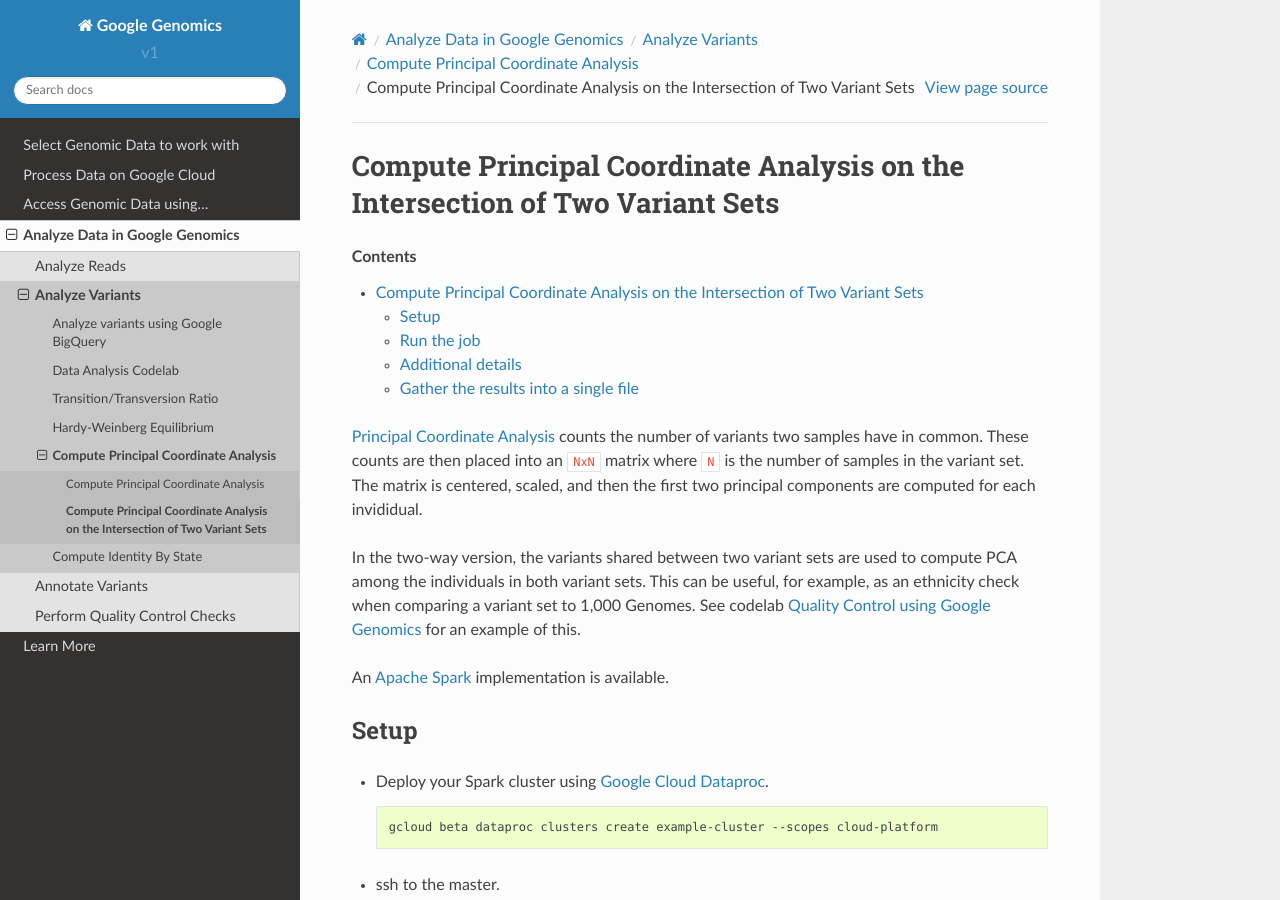
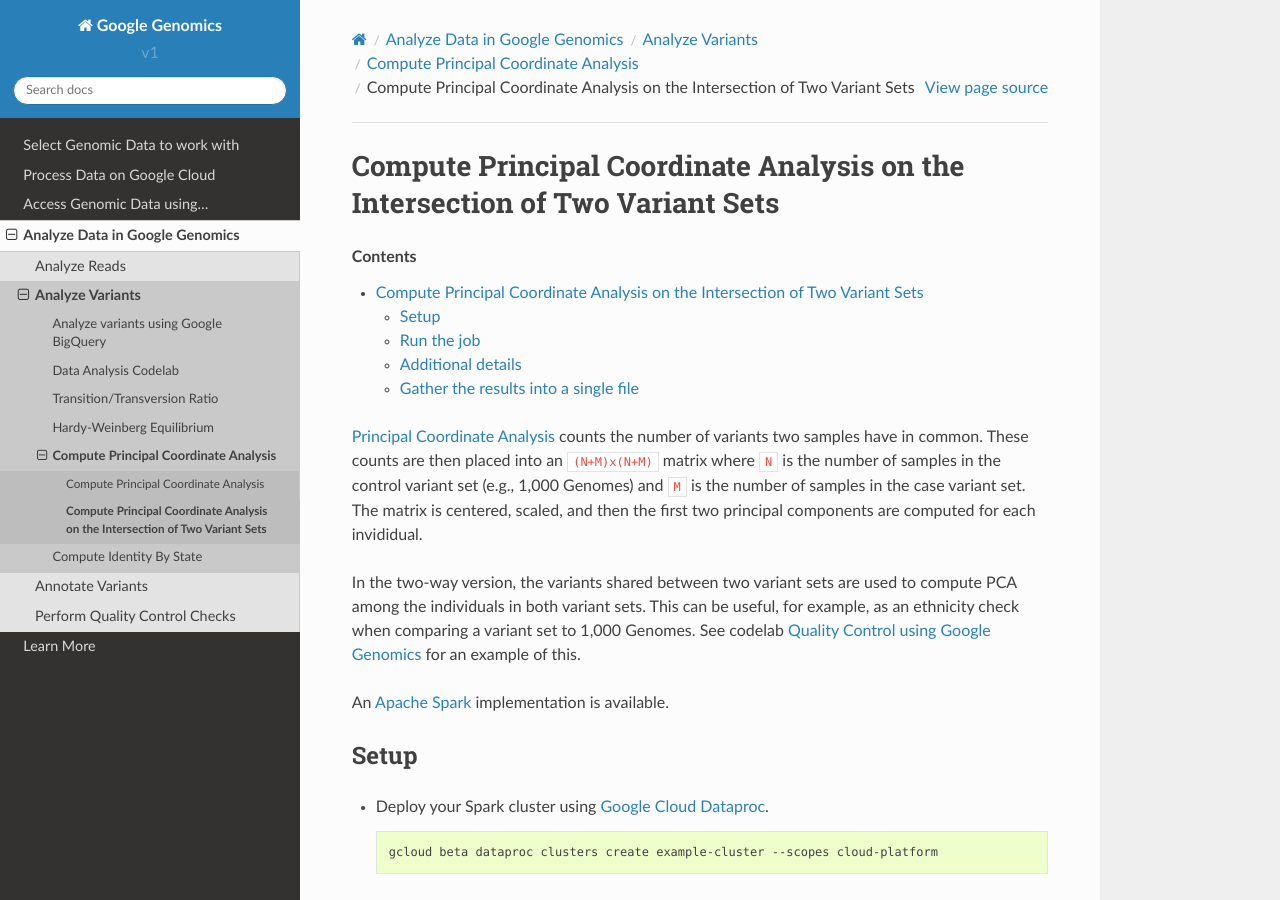
Before and after one commit to googlegenomics/readthedocs, a Sphinx documentation site: the page built from docs/source/use_cases/compute_principal_coordinate_analysis/2-way-pca.rst, in a window 1280 px wide and 900 px high. Built offline with Sphinx 7.4.7 and the Read the Docs theme 2.0.0, drawn with Linux system fonts in a browser that asks for light colours; some of the changed text lies outside the part shown.

Commit message:
Add parameters for large samples runs of 2-way pca.

```diff
--- a/docs/source/use_cases/compute_principal_coordinate_analysis/2-way-pca.rst
+++ b/docs/source/use_cases/compute_principal_coordinate_analysis/2-way-pca.rst
@@ -22,10 +22,7 @@
 
 .. contents::
 
-`Principal Coordinate Analysis <http://occamstypewriter.org/boboh/2012/01/17/pca_and_pcoa_explained/>`_
-counts the number of variants two samples have in common.  These counts are then placed into an
-``NxN`` matrix where ``N`` is the number of samples in the variant set.  The matrix is centered,
-scaled, and then the first two principal components are computed for each invididual.
+`Principal Coordinate Analysis <http://occamstypewriter.org/boboh/2012/01/17/pca_and_pcoa_explained/>`_ counts the number of variants two samples have in common.  These counts are then placed into an ``(N+M)x(N+M)`` matrix where ``N`` is the number of samples in the control variant set (e.g., 1,000 Genomes) and ``M`` is the number of samples in the case variant set.  The matrix is centered, scaled, and then the first two principal components are computed for each invididual.
 
 In the two-way version, the variants shared between two variant sets are used to compute PCA among the individuals in both variant sets.  This can be useful, for example, as an ethnicity check when comparing a variant set to 1,000 Genomes.  See codelab `Quality Control using Google Genomics`_ for an example of this.
 
@@ -63,6 +60,7 @@
 
 * Change the second variant set id for the ``--variant-set-id`` id parameter.
 * Update the second value in ``--references`` as appropriate (e.g., add/remove the 'chr' prefix on reference names).
+* Increase the memory used when running with a large ``M`` via ``--conf spark.driver.maxResultSize=10G`` and ``--driver-memory 20G``
 
 Additional details
 ------------------
```
